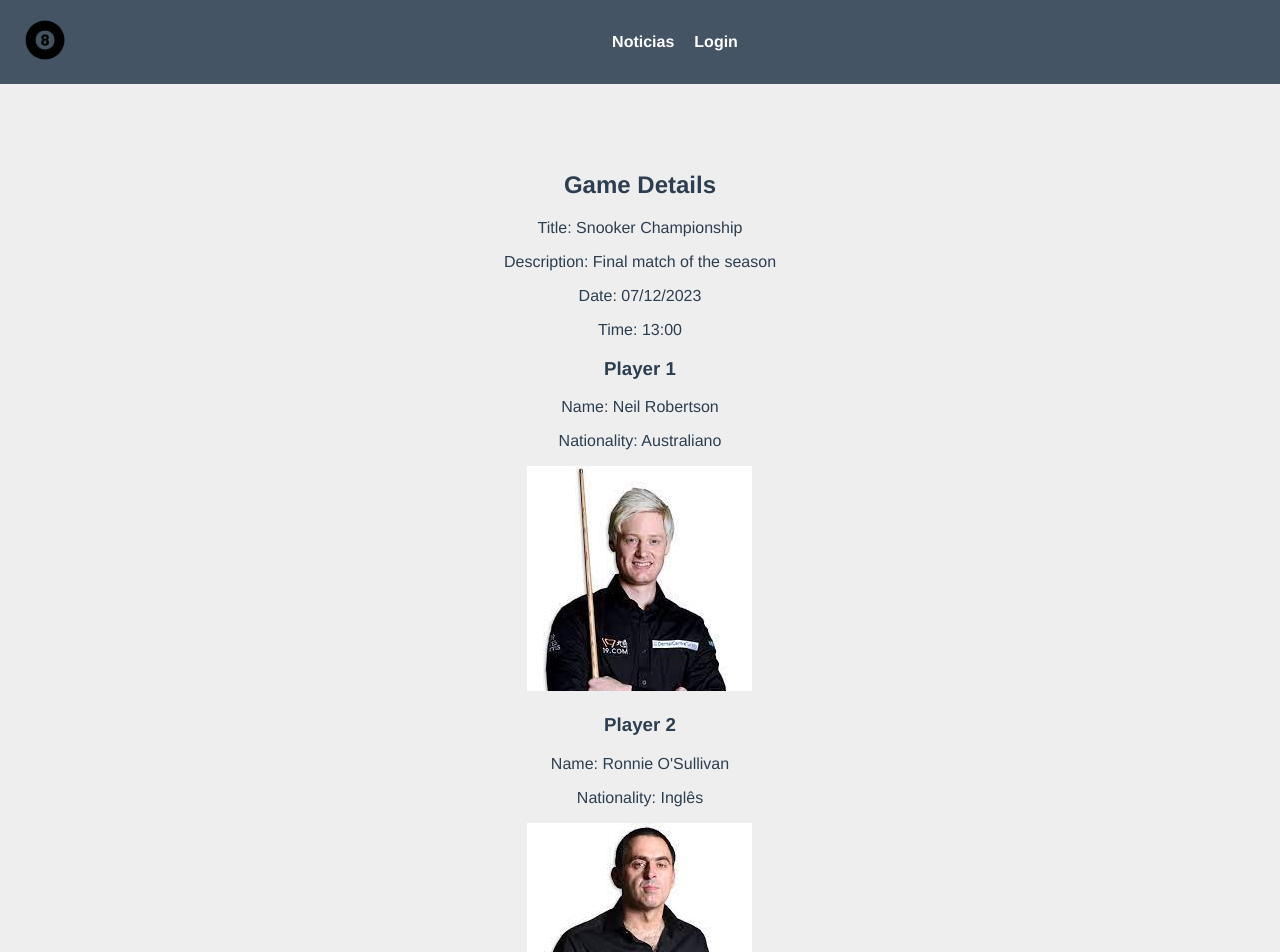
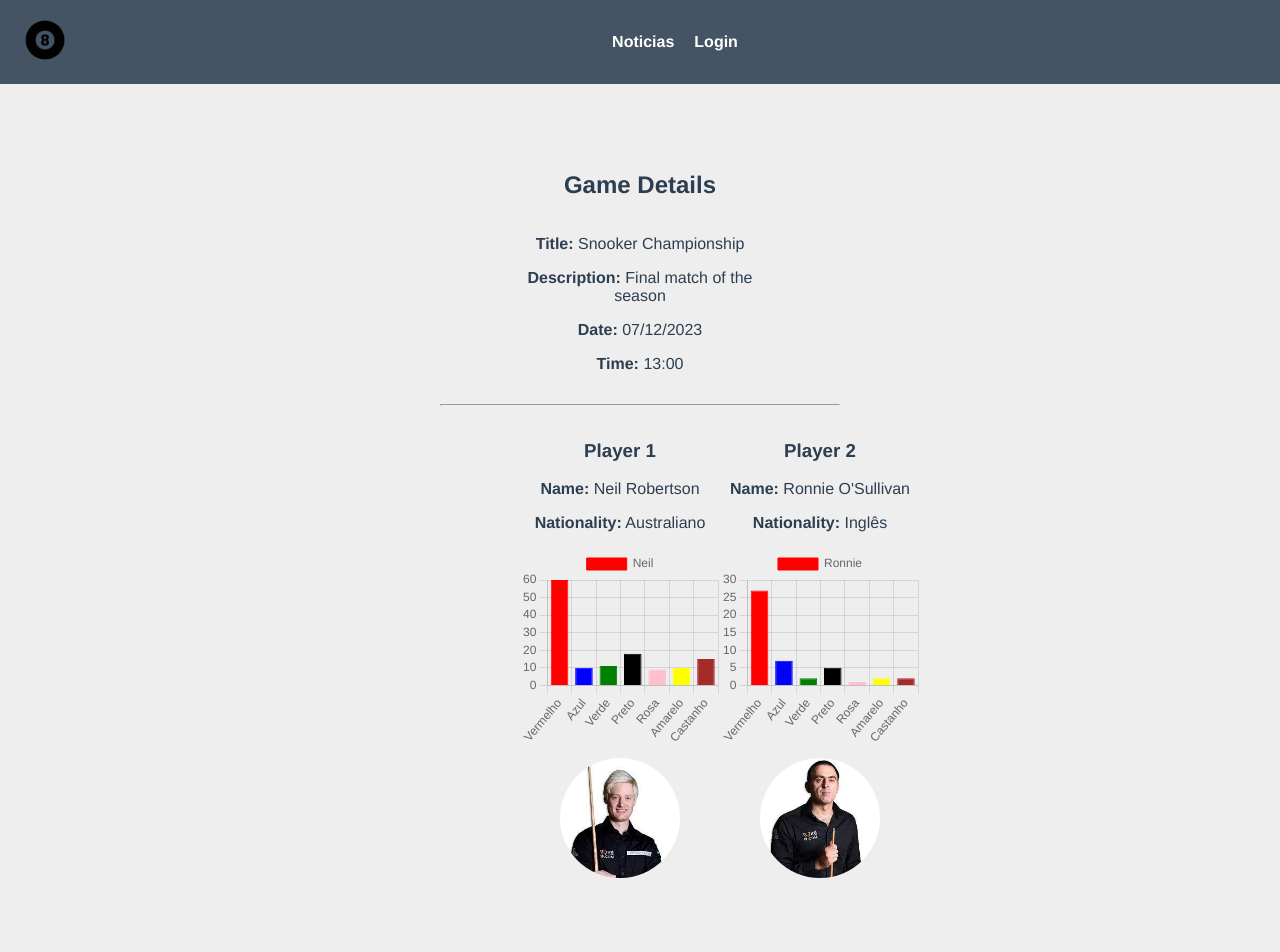
Before and after one commit to DiogoAlmeida11/snooker, a Vue app: page /game/1 in a window 1280 px wide. Shown: the top 952 px of the page. Built offline with nearby package versions, Linux system fonts and the light colour scheme.

Commit message:
grafico de bolas embolsadas

```diff
--- a/index.html
+++ b/index.html
@@ -10,5 +10,6 @@
   <body>
     <div id="app"></div>
     <script type="module" src="/src/main.js"></script>
+    <script src="https://cdn.jsdelivr.net/npm/chart.js"></script>
   </body>
 </html>
--- a/package.json
+++ b/package.json
@@ -9,6 +9,7 @@
   },
   "dependencies": {
     "axios": "^1.6.2",
+    "chart.js": "^4.4.1",
     "pinia": "^2.1.7",
     "pinia-plugin-persistedstate": "^3.2.0",
     "vue": "^3.3.4",
--- a/src/stores/games.js
+++ b/src/stores/games.js
@@ -20,6 +20,22 @@ export const useGamesStore = defineStore("games", {
         ).Photo,
         data: "07/12/2023",
         hora: "13:00",
+        tempoplayer1: 90,
+        tempoplayer2: 70,
+        bolavermelhaPlayer1: 8,
+        bolaazulPlayer1: 1,
+        bolarosaPlayer1:1,
+        bolaamarelaPlayer1: 1,
+        bolaverdePlayer1: 1,
+        bolacastanhaPlayer1: 1,
+        bolapretaPlayer1: 1,
+        bolavermelhaPlayer2: 7,
+        bolaazulPlayer2: 1,
+        bolarosaPlayer2:1,
+        bolaamarelaPlayer2: 1,
+        bolaverdePlayer2: 1,
+        bolacastanhaPlayer2: 1,
+        bolapretaPlayer2: 1,
       },
       {
         id: 2,
--- a/src/views/GameDetails.vue
+++ b/src/views/GameDetails.vue
@@ -1,32 +1,47 @@
 <template>
   <div>
     <h2>Game Details</h2>
-    <div v-if="game">
-      <p>Title: {{ game.titulo }}</p>
-      <p>Description: {{ game.descricao }}</p>
-      <p>Date: {{ game.data }}</p>
-      <p>Time: {{ game.hora }}</p>
-
-      <div>
-        <h3>Player 1</h3>
-        <p>Name: {{ game.jogador1 }}</p>
-        <p>Nationality: {{ getPlayerNationality(game.jogador1) }}</p>
-        <img :src="getPlayerPhoto(game.jogador1)" alt="Player 1 Photo" />
+    <div v-if="game" class="game-details-container">
+      <div class="game-info">
+        <p><strong>Title:</strong> {{ game.titulo }}</p>
+        <p><strong>Description:</strong> {{ game.descricao }}</p>
+        <p><strong>Date:</strong> {{ game.data }}</p>
+        <p><strong>Time:</strong> {{ game.hora }}</p>
       </div>
 
-      <div>
-        <h3>Player 2</h3>
-        <p>Name: {{ game.jogador2 }}</p>
-        <p>Nationality: {{ getPlayerNationality(game.jogador2) }}</p>
-        <img :src="getPlayerPhoto(game.jogador2)" alt="Player 2 Photo" />
+      <hr class="separator-line" />
+
+      <div class="player-details">
+        <div class="player">
+          <h3>Player 1</h3>
+          <p><strong>Name:</strong> {{ game.jogador1 }}</p>
+          <p>
+            <strong>Nationality:</strong>
+            {{ getPlayerNationality(game.jogador1) }}
+          </p>
+          <canvas ref="player1Chart" width="200" height="200"></canvas>
+          <img :src="getPlayerPhoto(game.jogador1)" alt="Player 1 Photo" />
+        </div>
+
+        <div class="player">
+          <h3>Player 2</h3>
+          <p><strong>Name:</strong> {{ game.jogador2 }}</p>
+          <p>
+            <strong>Nationality:</strong>
+            {{ getPlayerNationality(game.jogador2) }}
+          </p>
+          <canvas ref="player2Chart" width="200" height="200"></canvas>
+          <img :src="getPlayerPhoto(game.jogador2)" alt="Player 2 Photo" />
+        </div>
       </div>
     </div>
   </div>
 </template>
 
 <script>
-import { useGamesStore } from '../stores/games';
-import { usePlayersStore } from '../stores/players';
+import { useGamesStore } from "../stores/games";
+import { usePlayersStore } from "../stores/players";
+import Chart from "chart.js/auto";
 
 export default {
   data() {
@@ -38,24 +53,117 @@ export default {
     const gamesStore = useGamesStore();
     const gameId = this.$route.params.id;
     this.game = await gamesStore.gameById(gameId);
+    this.$nextTick(() => {
+      this.createCharts();
+    });
   },
   methods: {
     getPlayerNationality(playerName) {
       const player = usePlayersStore().allPlayers.find(
         (player) => player.Name === playerName
       );
-      return player ? player.Nationality : '';
+      return player ? player.Nationality : "";
     },
     getPlayerPhoto(playerName) {
       const player = usePlayersStore().allPlayers.find(
         (player) => player.Name === playerName
       );
-      return player ? player.Photo : '';
+      return player ? player.Photo : "";
+    },
+    createCharts() {
+      this.createBallsChart("player1Chart", "Neil", [
+        { name: "Vermelho", value: "red", count: 60 },
+        { name: "Azul", value: "blue", count: 10 },
+        { name: "Verde", value: "green", count: 11 },
+        { name: "Preto", value: "black", count: 18 },
+        { name: "Rosa", value: "pink", count: 9 },
+        { name: "Amarelo", value: "yellow", count: 10 },
+        { name: "Castanho", value: "brown", count: 15 },
+      ]);
+
+      this.createBallsChart("player2Chart", "Ronnie", [
+        { name: "Vermelho", value: "red", count: 27 },
+        { name: "Azul", value: "blue", count: 7 },
+        { name: "Verde", value: "green", count: 2 },
+        { name: "Preto", value: "black", count: 5 },
+        { name: "Rosa", value: "pink", count: 1 },
+        { name: "Amarelo", value: "yellow", count: 2 },
+        { name: "Castanho", value: "brown", count: 2 },
+      ]);
+    },
+    createBallsChart(canvasId, playerName, colors) {
+      const canvas = this.$refs[canvasId];
+      if (!canvas) {
+        return;
+      }
+      const ctx = canvas.getContext("2d");
+      if (!ctx) {
+        return;
+      }
+
+      const data = {
+        labels: colors.map((color) => color.name),
+        datasets: [
+          {
+            label: playerName,
+            data: colors.map((color) => color.count),
+            backgroundColor: colors.map((color) => color.value),
+            borderColor: colors.map((color) => color.value),
+            borderWidth: 1,
+          },
+        ],
+      };
+
+      new Chart(ctx, {
+        type: "bar",
+        data,
+        options: {
+          scales: {
+            y: {
+              beginAtZero: true,
+            },
+          },
+        },
+      });
     },
   },
 };
 </script>
 
-<style>
-/* Adicione estilos se necessário */
+<style scoped>
+.game-details-container {
+  display: flex;
+  flex-direction: column;
+  align-items: center;
+  margin-top: 20px;
+}
+
+.game-info {
+  width: 60%;
+  text-align: center; /* Centraliza o texto na div */
+}
+
+.separator-line {
+  width: 100%;
+  height: 2px;
+  background-color: #007bff; /* cor azul */
+  margin: 15px 0; /* espaçamento acima e abaixo da linha */
+}
+
+.player-details {
+  display: flex;
+  justify-content: space-around;
+  width: 60%;
+}
+
+.player {
+  text-align: center;
+}
+
+.player img {
+  width: 120px;
+  height: 120px;
+  border-radius: 50%;
+  margin-top: 10px;
+}
 </style>
```
Also changed, not shown: 1 other file (tests, documents, lock files or other folders).
